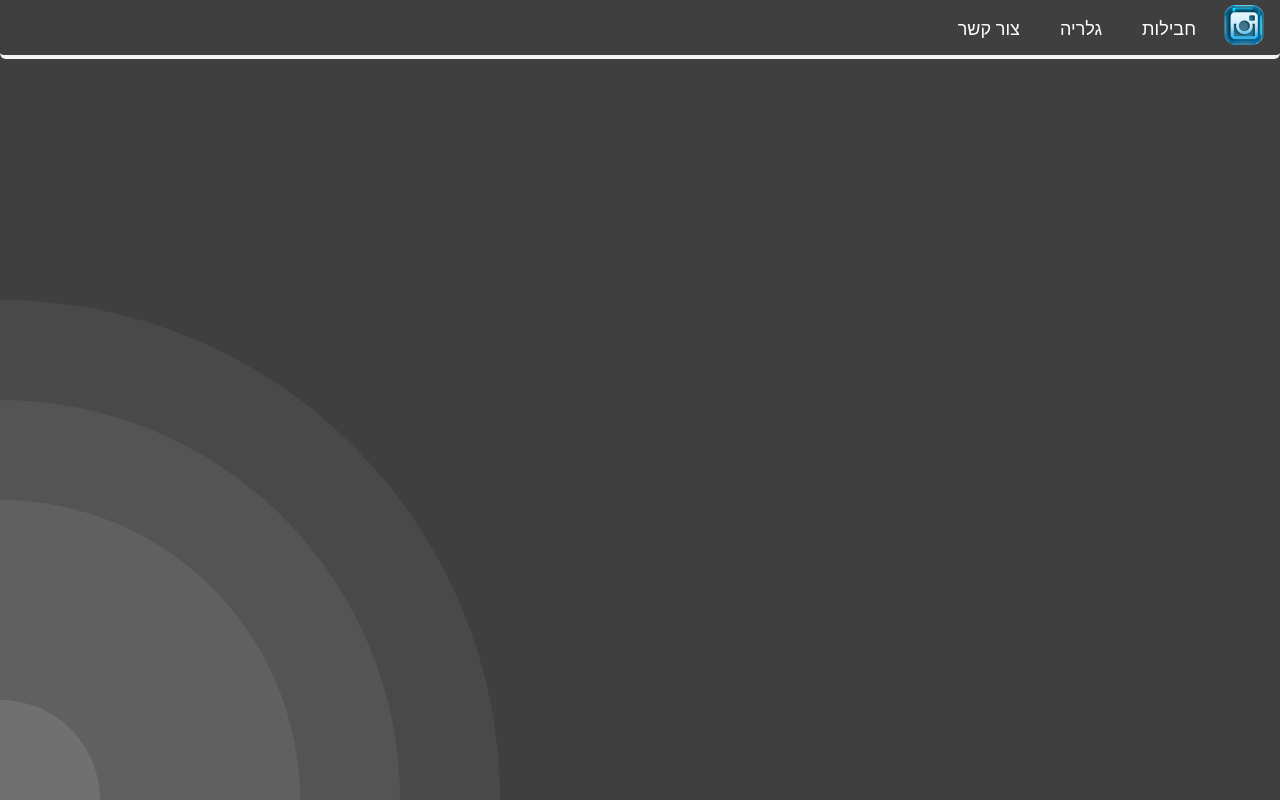
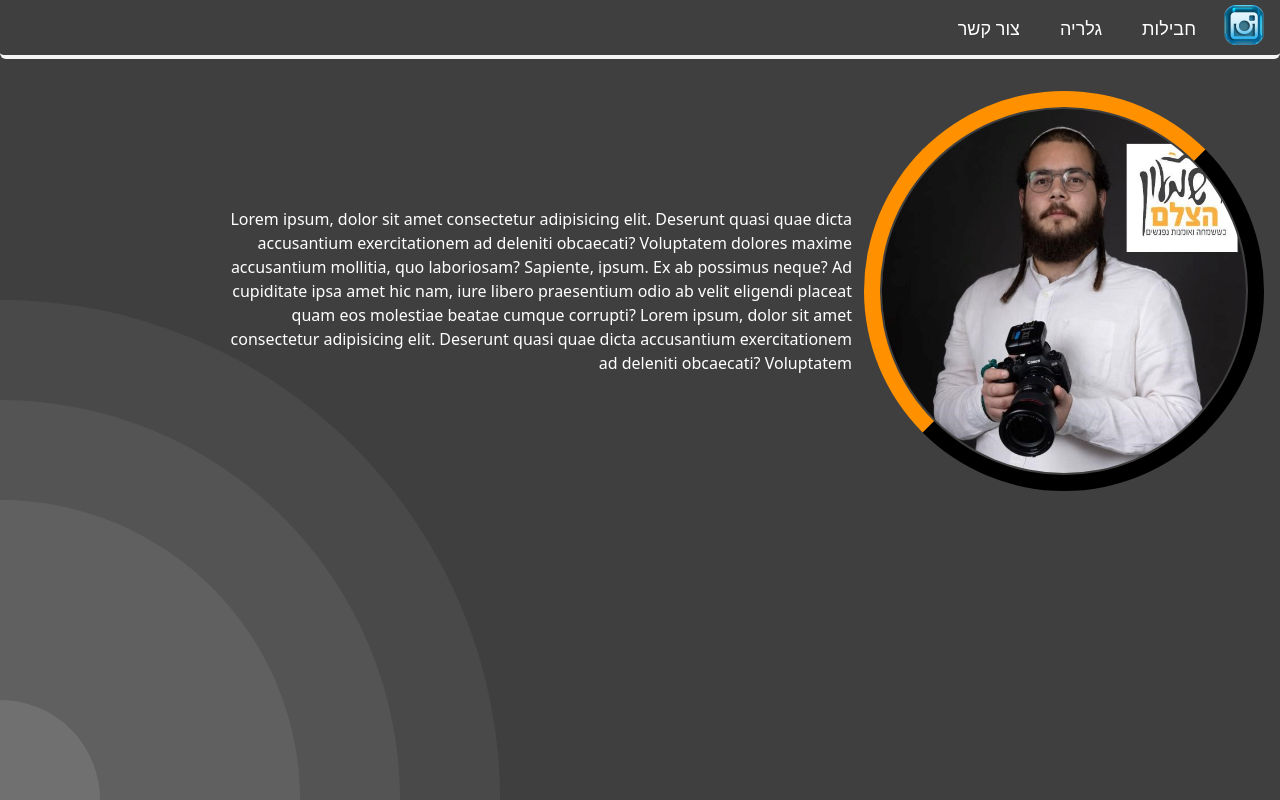
Before and after one commit to nofar-cohen-tanugi/Photography, a React (Vite) app in the folder photography/: page / in a window 1280 px wide. Shown: the top 800 px of the page. Built offline with nearby package versions, Linux system fonts and the light colour scheme.

Commit message:
add summary dummy

```diff
--- /dev/null
+++ b/photography/src/assets/styles/homePage.scss
@@ -0,0 +1,7 @@
+.profile-border {
+    border: 16px solid black;
+    padding: 2px;
+    border-radius: 50%;
+    border-top-color: #ff9100;
+    border-left-color: #ff9100;
+}
--- a/photography/src/assets/styles/imdex.scss
+++ b/photography/src/assets/styles/imdex.scss
@@ -1,4 +1,5 @@
 @import './tailwind.scss';
 @import "primereact/resources/themes/lara-light-cyan/theme.css";
 @import 'primeicons/primeicons.css';
-@import './background.scss'
+@import './background.scss';
+@import './homePage.scss';
--- a/photography/src/components/Header.tsx
+++ b/photography/src/components/Header.tsx
@@ -36,7 +36,7 @@ export const Header = () => {
     },
     {
       label: t('contact'),
-      url: '/contact',
+      url: '/gallery',
       className:
         'font-medium	text-lg text-white hover:bg-transparent hover:text-orange-400',
     },
--- a/photography/src/pages/HomePage.tsx
+++ b/photography/src/pages/HomePage.tsx
@@ -1,3 +1,25 @@
+import { Image } from 'primereact/image';
+import profile from '../assets/images/shimon.jpg';
+
 export const HomePage = () => {
-  return <></>;
+  return (
+    <div className='card pt-8 px-4 flex items-center'>
+      <Image
+        src={profile}
+        alt='Profile'
+        width='400'
+        imageClassName='profile-border'
+      />
+      <p className='w-3/6 text-white text-x mx-3'>
+        Lorem ipsum, dolor sit amet consectetur adipisicing elit. Deserunt quasi
+        quae dicta accusantium exercitationem ad deleniti obcaecati? Voluptatem
+        dolores maxime accusantium mollitia, quo laboriosam? Sapiente, ipsum. Ex
+        ab possimus neque? Ad cupiditate ipsa amet hic nam, iure libero
+        praesentium odio ab velit eligendi placeat quam eos molestiae beatae
+        cumque corrupti? Lorem ipsum, dolor sit amet consectetur adipisicing
+        elit. Deserunt quasi quae dicta accusantium exercitationem ad deleniti
+        obcaecati? Voluptatem
+      </p>
+    </div>
+  );
 };
```
